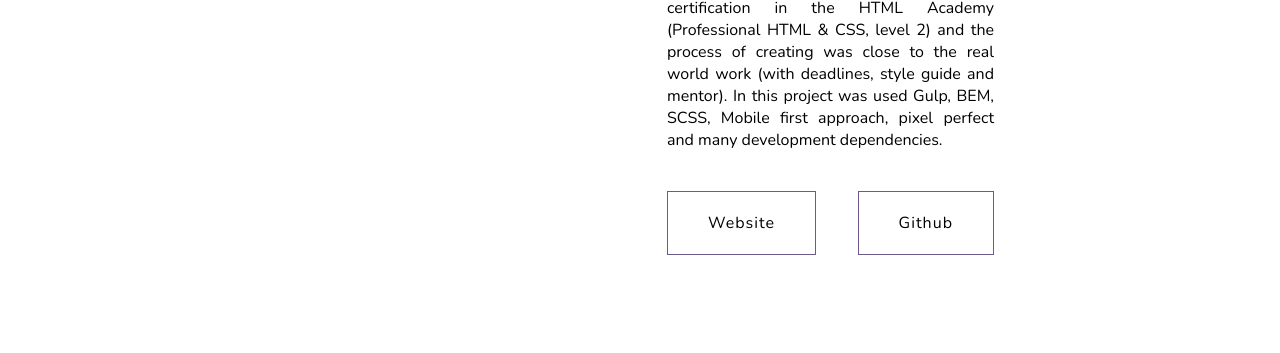
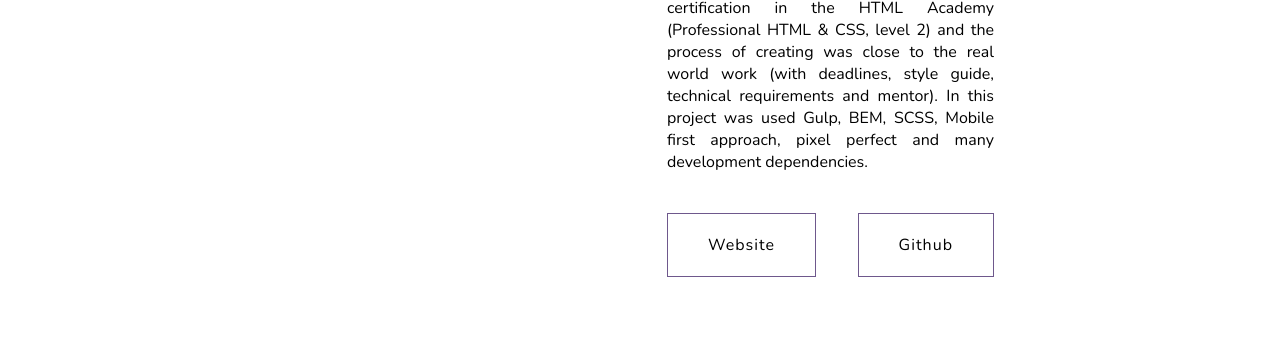
Before and after one commit to SergeiKOS/Portfolio, a website: page index.html in a window 1280 px wide. Shown: the part 2563-2916 px from the top of the page. Drawn offline with nearby package versions, Linux system fonts and the light colour scheme.

Commit message:
Change cat-energy description

```diff
--- a/index.html
+++ b/index.html
@@ -327,7 +327,7 @@
               This website was made during obtaining certification in the HTML
               Academy (Professional HTML & CSS, level 2) and the process of
               creating was close to the real world work (with deadlines, style
-              guide and mentor). In this project was used Gulp, BEM, SCSS,
+              guide, technical requirements and mentor). In this project was used Gulp, BEM, SCSS,
               Mobile first approach, pixel perfect and many development
               dependencies.
             </p>
```
